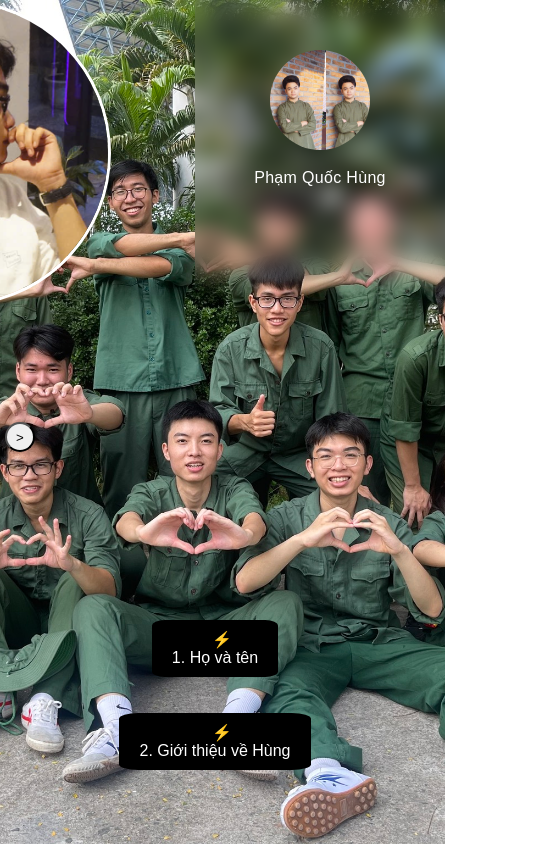
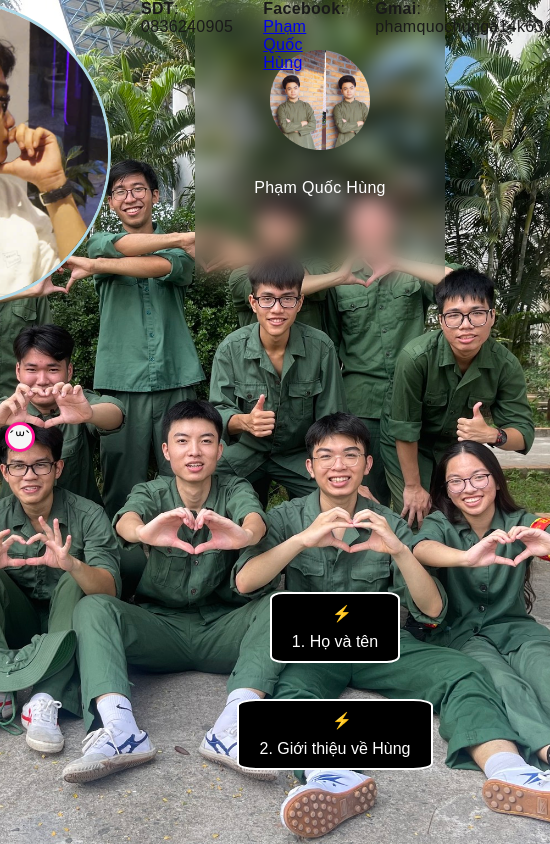
Before and after one commit to phamquocdow/baitap2, a website built with Vite: page index.html in a window 390 px wide. Shown: the whole page, 550 px wide, since content can reach past the window. Built offline with nearby package versions, Linux system fonts and the light colour scheme.

Commit message:
add files

```diff
--- a/h.css
+++ b/h.css
@@ -26,11 +26,12 @@
     width: 100%;
     text-align: center;
     padding: 20px;
+    margin-left: 120px;
 }
 .btn {
     background-color: black;
     color: white;
-    border: none;
+    border: 2px solid white;
     padding: 10px 20px;
     font-size: 16px;
     cursor: pointer;
@@ -46,6 +47,8 @@
 
 .btn:hover {
     background-color: #0056b3;
+    border-color: papayawhip;
+    border-radius: 20px;
 }
 
 .muiten{
@@ -70,7 +73,10 @@
     margin: 0;
     padding: 0;
 }
-
+span {
+    margin-bottom: 10px;
+    display: inline-block; /* Cần thiết để margin-bottom hoạt động */
+}
 #slider {
     width: 50%;
     height: 100%;
@@ -86,7 +92,9 @@
 #slider.slided {
     transform: translateX(90vh);
 }
-
+.x{
+    margin-left: 30px;
+}
 .overlay {
     position: fixed;
     top: 0;
@@ -97,11 +105,13 @@
     display: none;
     z-index: 1;
 }
-
+k.animate {
+    animation: animate 1s;
+}
 .overlay.active {
     display: block;
 }
-.keora{
+.keora {
     border-radius: 50%;
     width: 30px;
     height: 30px;
@@ -109,7 +119,20 @@
     left: 20px;
     top: 50%;
     transform: translateX(-50%);
+    background-color: whitesmoke;
+    color: black;
+    font-size: 16px;
+    border: 3px solid deeppink;
+    cursor: pointer;
+    transition: all 0.3s ease;
+    display: inline-block;
+    text-align: center;
 }
+
+.keora:hover {
+    background-color: pink;
+    border-radius: 5px;
+    }
 
 *{
     margin: 0;
@@ -143,6 +166,7 @@
     background: inherit;
     border-radius: 2px;
     overflow: hidden;
+    margin-bottom: 50%;
 }
 
 .blurred-box:after{
@@ -159,8 +183,6 @@
     filter: blur(10px);
 }
 
-
-/* Form which you dont need */
 .user-login-box{
     position: absolute;
     margin-top: 50px;
@@ -190,5 +212,13 @@
     border-radius: 50%;
     width: 300px;
     height: 300px;
-    border: 3px solid white;
+    border: 3px solid lightblue;
 }
+.anh:hover{
+    background-color: lightgray;
+    border-radius: 40px;
+    transition: transform 0.8s ease-in-out;
+}
+.x{
+    color: #1a1a1a;
+}
--- a/index.html
+++ b/index.html
@@ -34,10 +34,14 @@
     <p><b>Nơi sinh</b>: thị trấn Vị Xuyên, Vị Xuyên, Hà Giang</p>
   </div>
 </div>
-<button id="toggleBtn" class="keora">></button>
+<button id="toggleBtn" class="keora">´꒳`</button>
 <div id="overlay" class="overlay"></div>
 <div id="slider" class="slider">
-  <img class = "anh" src="Screenshot%202025-02-14%20155319.png" alt="">
+    <a href="https://www.facebook.com/pham.hung.692615"><img class = "anh" src="Screenshot%202025-02-14%20155319.png" alt=""></a>
+    <div class = "x"><b>SDT</b>: 0836240905 </div>
+    <div class = "x"><b>Facebook</b>: <a href="https://www.facebook.com/pham.hung.692615">Phạm Quốc Hùng</a></div>
+    <div class = "x"><b>Gmai</b>: phamquochunga14k63@gmail.com</div>
+
 </div>
 <script>
   let temp1 = document.getElementById("temp1");
```
